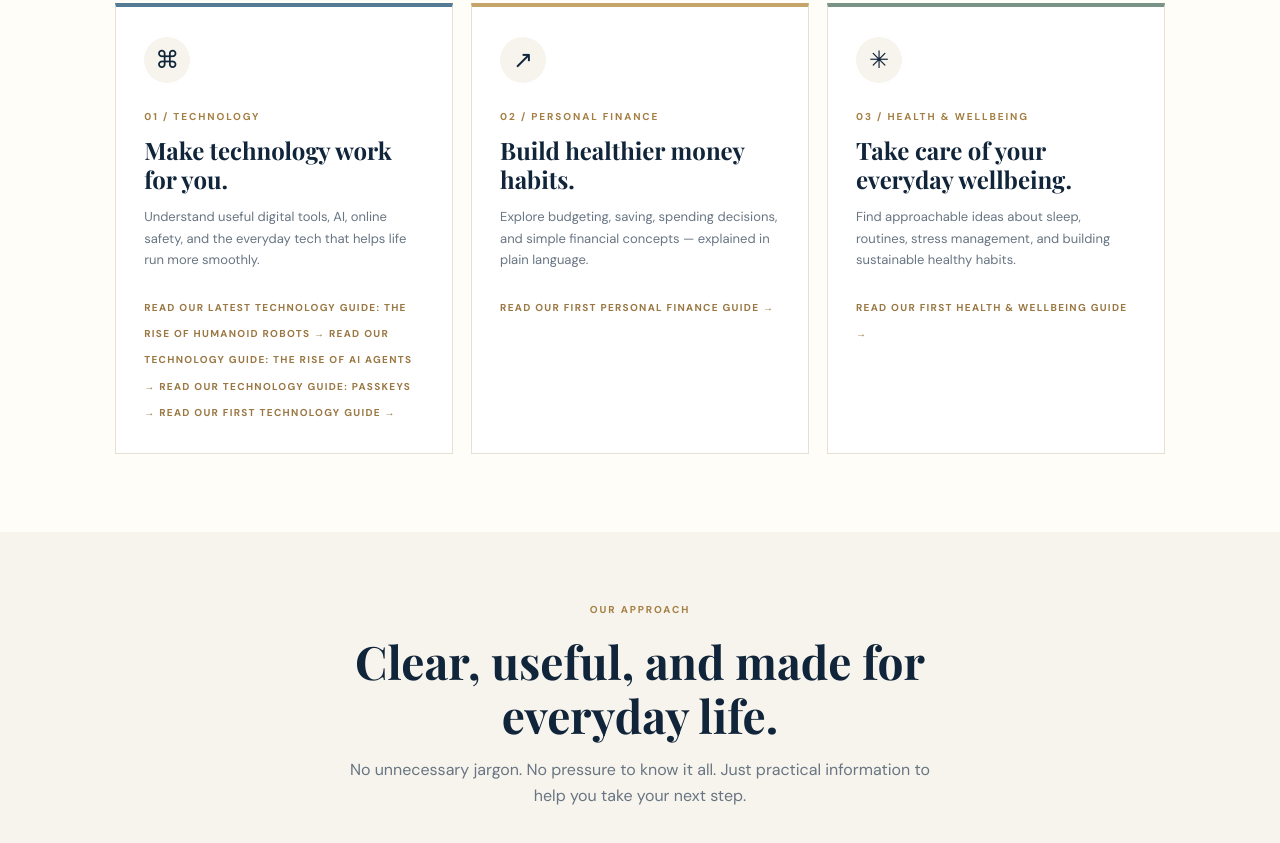
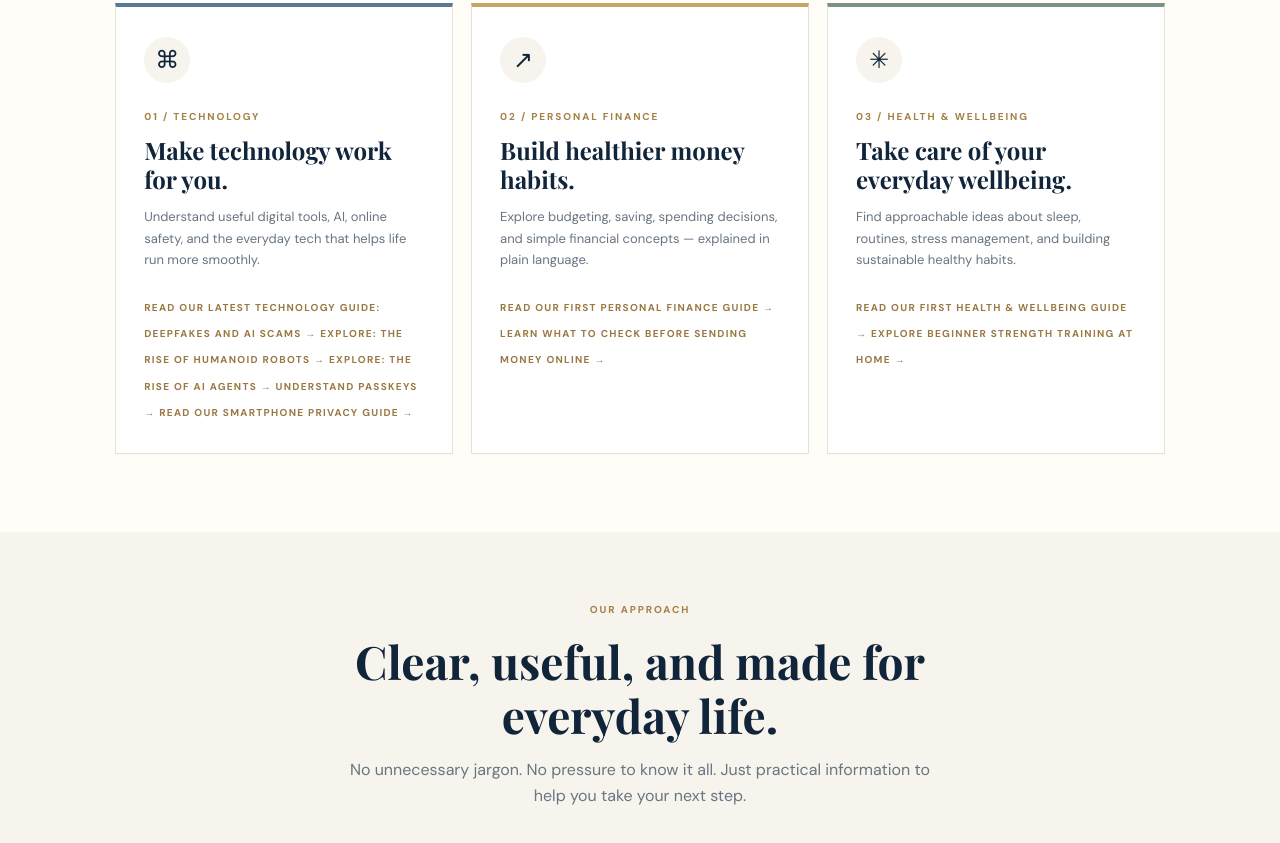
Before and after one commit to TheDailyCompassMedia/the-daily-compass, a plain HTML site: page index.html in a window 1280 px wide. Shown: the part 1054-1897 px from the top of the page. Drawn offline with nearby package versions, Linux system fonts and the light colour scheme; a web font is replaced by a local one.

Commit message:
Update homepage with new deepfakes technology article

```diff
--- a/index.html
+++ b/index.html
@@ -4,40 +4,42 @@
   <meta charset="utf-8">
   <meta name="viewport" content="width=device-width, initial-scale=1">
 
-  <meta name="description" content="The Daily Compass shares practical guides on technology, personal finance, and wellbeing to help you make better everyday decisions.">
+  <title>The Daily Compass | Navigate Life. Make Better Choices.</title>
 
-  <!-- Google Search Console Verification -->
+  <meta name="description" content="The Daily Compass shares practical guides on technology, personal finance, and wellbeing to help you make better everyday decisions around the world.">
+
+  <!-- Google Search Console Verification: Cloudflare -->
   <meta name="google-site-verification" content="niSRmLJpJioyuc1fLSVejvi6iPAMfOR2q-Q2uCCCyGE">
+
+  <!-- Google Search Console Verification: GitHub Pages -->
   <meta name="google-site-verification" content="lFwDkpeKa295SKS8rfj2bWEa2eMhIiLLbjTRxKoqGhQ">
 
   <meta name="theme-color" content="#10243a">
 
-  <title>The Daily Compass | Navigate Life. Make Better Choices.</title>
-
-  <!-- Favicon -->
-  <link rel="icon" href="compass.svg" type="image/svg+xml">
-
-  <!-- Open Graph Social Sharing Metadata -->
+  <!-- Social Sharing Metadata -->
   <meta property="og:type" content="website">
   <meta property="og:site_name" content="The Daily Compass">
   <meta property="og:title" content="The Daily Compass | Navigate Life. Make Better Choices.">
   <meta property="og:description" content="Practical, easy-to-understand guides on technology, personal finance, and health and wellbeing for readers around the world.">
   <meta property="og:url" content="https://thedailycompassmedia.github.io/the-daily-compass/">
-  <meta property="og:image" content="https://thedailycompassmedia.github.io/the-daily-compass/IMG_3310.jpeg">
-  <meta property="og:image:width" content="1200">
-  <meta property="og:image:height" content="627">
-  <meta property="og:image:alt" content="The Daily Compass social sharing banner">
+  <meta property="og:image" content="https://thedailycompassmedia.github.io/the-daily-compass/compass.svg">
+  <meta property="og:image:alt" content="The Daily Compass publication logo">
 
   <!-- Twitter Sharing Metadata -->
-  <meta name="twitter:card" content="summary_large_image">
+  <meta name="twitter:card" content="summary">
   <meta name="twitter:title" content="The Daily Compass | Navigate Life. Make Better Choices.">
   <meta name="twitter:description" content="Practical guides on technology, personal finance, and wellbeing for readers around the world.">
-  <meta name="twitter:image" content="https://thedailycompassmedia.github.io/the-daily-compass/IMG_3310.jpeg">
+  <meta name="twitter:image" content="https://thedailycompassmedia.github.io/the-daily-compass/compass.svg">
 
+  <!-- Favicon -->
+  <link rel="icon" href="compass.svg" type="image/svg+xml">
+
+  <!-- Stylesheet -->
   <link rel="stylesheet" href="styles.css">
 </head>
 
 <body>
+
   <header class="site-header">
     <a class="brand" href="#home" aria-label="The Daily Compass home">
       <img src="compass.svg" alt="" width="38" height="38">
@@ -59,6 +61,7 @@
 
   <main id="home">
 
+    <!-- HERO SECTION -->
     <section class="hero">
       <div class="hero-copy">
         <p class="eyebrow">A clearer way forward</p>
@@ -86,8 +89,10 @@
       </div>
     </section>
 
+    <!-- INTRODUCTION -->
     <section class="intro section" id="explore">
       <p class="eyebrow">Find your direction</p>
+
       <h2>Knowledge for real life.</h2>
 
       <p class="section-lead">
@@ -96,6 +101,7 @@
       </p>
     </section>
 
+    <!-- TOPIC CARDS -->
     <section class="topics section">
 
       <!-- TECHNOLOGY -->
@@ -103,6 +109,7 @@
         <div class="topic-icon" aria-hidden="true">⌘</div>
 
         <p class="eyebrow">01 / Technology</p>
+
         <h3>Make technology work for you.</h3>
 
         <p>
@@ -110,20 +117,24 @@
           everyday tech that helps life run more smoothly.
         </p>
 
+        <a class="coming" href="deepfakes-ai-scams-how-to-recognise-fakes.html">
+          Read our latest Technology guide: Deepfakes and AI Scams →
+        </a>
+
         <a class="coming" href="rise-of-humanoid-robots-everyday-life.html">
-          Read our latest Technology guide: The Rise of Humanoid Robots →
+          Explore: The Rise of Humanoid Robots →
         </a>
 
         <a class="coming" href="rise-of-ai-agents-future-of-work.html">
-          Read our Technology guide: The Rise of AI Agents →
+          Explore: The Rise of AI Agents →
         </a>
 
         <a class="coming" href="passkeys-explained.html">
-          Read our Technology guide: Passkeys →
+          Understand Passkeys →
         </a>
 
         <a class="coming" href="technology-smartphone-privacy.html">
-          Read our first Technology guide →
+          Read our smartphone privacy guide →
         </a>
       </article>
 
@@ -131,7 +142,7 @@
       <article class="topic-card money" id="finance">
         <div class="topic-icon" aria-hidden="true">↗</div>
 
-        <p class="eyebrow">02 / Personal finance</p>
+        <p class="eyebrow">02 / Personal Finance</p>
 
         <h3>Build healthier money habits.</h3>
 
@@ -143,13 +154,17 @@
         <a class="coming" href="simple-monthly-budget.html">
           Read our first Personal Finance guide →
         </a>
+
+        <a class="coming" href="checks-before-sending-money-online.html">
+          Learn what to check before sending money online →
+        </a>
       </article>
 
       <!-- HEALTH AND WELLBEING -->
       <article class="topic-card wellness" id="wellbeing">
         <div class="topic-icon" aria-hidden="true">✳</div>
 
-        <p class="eyebrow">03 / Health &amp; wellbeing</p>
+        <p class="eyebrow">03 / Health &amp; Wellbeing</p>
 
         <h3>Take care of your everyday wellbeing.</h3>
 
@@ -161,10 +176,15 @@
         <a class="coming" href="seven-habits-better-sleep.html">
           Read our first Health &amp; Wellbeing guide →
         </a>
+
+        <a class="coming" href="beginner-strength-training-exercises-at-home.html">
+          Explore beginner strength training at home →
+        </a>
       </article>
 
     </section>
 
+    <!-- OUR APPROACH -->
     <section class="quote-band">
       <p class="eyebrow">Our approach</p>
 
@@ -176,6 +196,7 @@
       </p>
     </section>
 
+    <!-- ABOUT -->
     <section class="about section" id="about">
       <div>
         <p class="eyebrow">About The Daily Compass</p>
@@ -193,6 +214,7 @@
       </p>
     </section>
 
+    <!-- CONTACT STRIP -->
     <section class="contact-strip" id="contact">
       <div>
         <p class="eyebrow">Stay curious</p>
@@ -208,6 +230,7 @@
 
   </main>
 
+  <!-- FOOTER -->
   <footer class="footer">
 
     <a class="brand footer-brand" href="#home">
```
